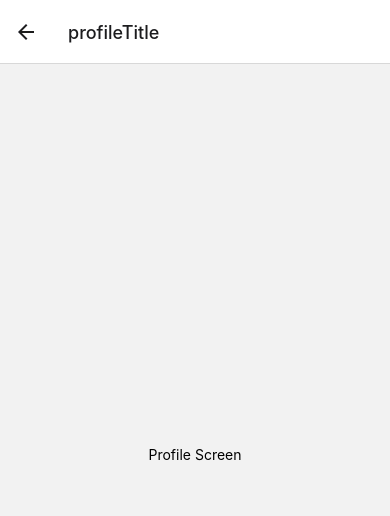
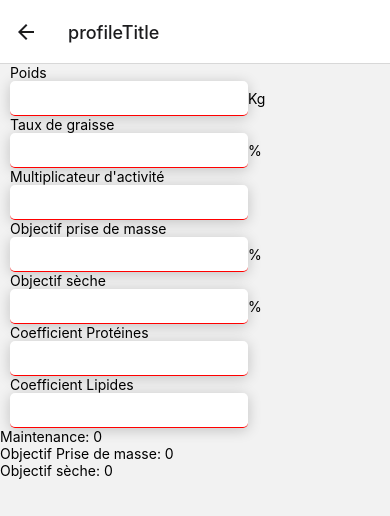
Before and after one commit to amoutaux/MuscuNutrition, a React Native app: screen /profile in a window 390 px wide. Shown: the top 516 px of the page. Built offline with nearby package versions, Linux system fonts and the light colour scheme.

Commit message:
implement ProfileScreen

```diff
--- a/src/navigation/ProfileScreen.js
+++ b/src/navigation/ProfileScreen.js
@@ -1,10 +1,60 @@
-import React from 'react';
+import React, {useContext} from 'react';
 import {View, Text} from 'react-native';
 
+import {UserContext} from '../UserContextManagement.js';
+import NumberInput from '../components/NumberInput.js';
+
 const ProfileScreen = () => {
+  const user = useContext(UserContext);
+
   return (
-    <View style={{flex: 1, alignItems: 'center', justifyContent: 'center'}}>
-      <Text>Profile Screen</Text>
+    <View>
+      <View>
+        <NumberInput
+          label="Poids"
+          unit="Kg"
+          value={user.weightKg || ''}
+          onChangeText={text => user.setWeightKg(text.replace(',', '.'))}
+        />
+        <NumberInput
+          label="Taux de graisse"
+          unit="%"
+          value={user.fatPercentage || ''}
+          onChangeText={text => user.setFatPercentage(text.replace(',', '.'))}
+        />
+        <NumberInput
+          label="Multiplicateur d'activité"
+          value={user.activityMultiplier || ''}
+          onChangeText={text => user.setActivityMultiplier(text.replace(',', '.'))}
+        />
+        <NumberInput
+          label="Objectif prise de masse"
+          unit="%"
+          value={user.weightGainPercentage || ''}
+          onChangeText={text => user.setWeightGainPercentage(text.replace(',', '.'))}
+        />
+        <NumberInput
+          label="Objectif sèche"
+          unit="%"
+          value={user.weightLossPercentage || ''}
+          onChangeText={text => user.setWeightLossPercentage(text.replace(',', '.'))}
+        />
+        <NumberInput
+          label="Coefficient Protéines"
+          value={user.protMultipler || ''}
+          onChangeText={text => user.setProtMultiplier(text.replace(',', '.'))}
+        />
+        <NumberInput
+          label="Coefficient Lipides"
+          value={user.lipMultiplier || ''}
+          onChangeText={text => user.setLipMultiplier(text.replace(',', '.'))}
+        />
+      </View>
+      <View>
+        <Text>Maintenance: {user.maintenance}</Text>
+        <Text>Objectif Prise de masse: {user.weightGainObjective}</Text>
+        <Text>Objectif sèche: {user.weightLossObjective}</Text>
+      </View>
     </View>
   );
 };
```
